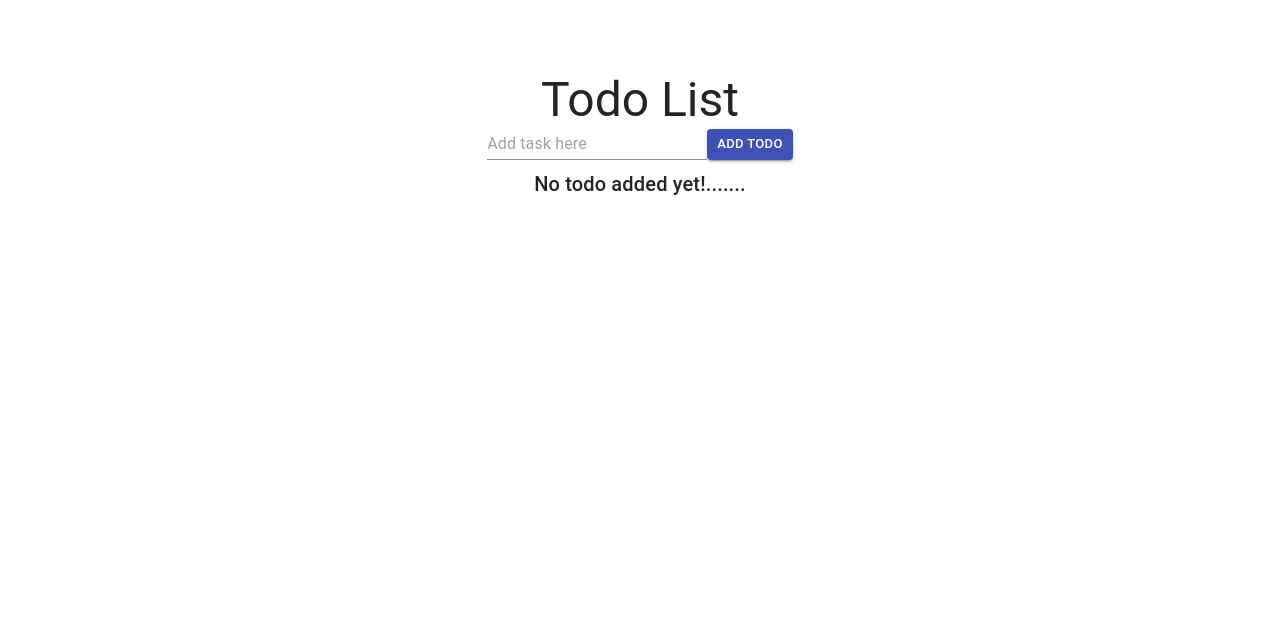
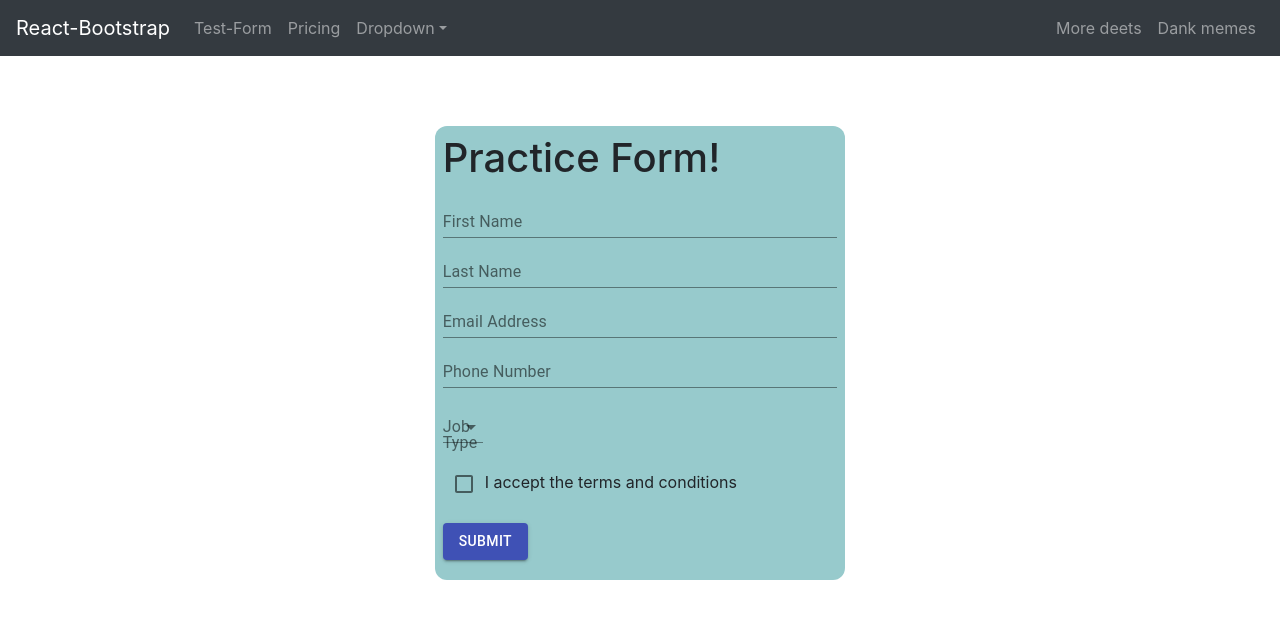
Before and after one commit to IsrarAhmed119/Todo-Task-context-api, a React (Create React App) app: page /testform in a window 1280 px wide. Shown: the top 618 px of the page. Built offline with nearby package versions, Linux system fonts and the light colour scheme.

Commit message:
Form validation added

```diff
--- a/package.json
+++ b/package.json
@@ -9,13 +9,17 @@
     "@testing-library/react": "^11.2.2",
     "@testing-library/user-event": "^12.2.2",
     "bootstrap": "^4.5.3",
+    "formik": "^2.2.5",
     "react": "^17.0.1",
     "react-bootstrap": "^1.4.0",
     "react-dom": "^17.0.1",
     "react-redux": "^7.2.2",
+    "react-router-dom": "^5.2.0",
     "react-scripts": "4.0.1",
+    "react-toastify": "^6.1.0",
     "redux": "^4.0.5",
-    "web-vitals": "^0.2.4"
+    "web-vitals": "^0.2.4",
+    "yup": "^0.32.1"
   },
   "scripts": {
     "start": "react-scripts start",
--- a/src/App.css
+++ b/src/App.css
@@ -1,7 +1,31 @@
-/* .App {
-  text-align: center;
+
+.errMsg{
+  background-color: #e57373;
+  margin-top: 3px;
+  padding: 4px;
 }
 
-.ulClass{
-  list-style-type:none;
-} */
+.formGroup{
+  padding-bottom: 2px;
+  /* padding-top: 3px; */
+}
+
+.selectGroup{
+  margin-top: 5px;
+  margin-bottom: 20px;
+}
+.formDiv{
+  border-radius: 12px 12px;
+  align-content: center;
+  background-color: rgb(151, 202, 204);
+  margin-top: 70px;
+  padding:8px
+}
+.checkBoxDiv{
+  margin-bottom: 10px;
+}
+
+.buttonDiv{
+  margin-top: 8px;
+  margin-bottom: 12px;
+}
--- a/src/App.js
+++ b/src/App.js
@@ -1,16 +1,31 @@
 import './App.css';
-import TodoList from './components/UIComponents/todoList';
+import React from 'react';
+import { Route, Redirect, Switch } from "react-router-dom";
+import { ToastContainer } from "react-toastify";
+
+import TodoList from "./components/UIComponents/todoList";
+import NavBar from "./components/UIComponents/navBar";
+import NotFound from './components/UIComponents/notFound';
+import TestForm from './components/UIComponents/testForm';
 
 
 
 function App() {
 
   return (
-    <div className="App">
+    <React.Fragment>
+      <NavBar />
+      <ToastContainer />
 
-      <TodoList/>
+      <Switch>
+        <Route path="/testform" component={TestForm} />
+        <Route path="/home" component={TodoList} />
 
-    </div>
+        <Redirect from="/" exact to="/home" />
+        <Route path="/not-found" component={NotFound} />
+        <Redirect to="/not-found" />
+      </Switch>
+    </React.Fragment>
   );
 }
 
--- /dev/null
+++ b/src/components/UIComponents/common/formComponents.js
@@ -0,0 +1,61 @@
+import { useField } from "formik";
+
+// M-UI compo
+import Input from "@material-ui/core/Input";
+import FormControl from "@material-ui/core/FormControl";
+import Select from "@material-ui/core/Select";
+import Checkbox from "@material-ui/core/Checkbox";
+import InputLabel from "@material-ui/core/InputLabel";
+
+export const MyTextInput = ({ label, ...props }) => {
+  // useField() returns [formik.getFieldProps(), formik.getFieldMeta()]
+  // which we can spread on <input>. We can use field meta to show an error
+  // message if the field is invalid and it has been touched (i.e. visited)
+  const [field, meta] = useField(props);
+  return (
+    <>
+      <div className="formGroup">
+        <FormControl fullWidth>
+          <InputLabel htmlFor={props.id || props.name}>{label}</InputLabel>
+          <Input {...field} {...props} />
+          {meta.touched && meta.error ? (
+            <div className="errMsg">{meta.error}</div>
+          ) : null}
+        </FormControl>
+      </div>
+    </>
+  );
+};
+
+export const MyCheckbox = ({ children, ...props }) => {
+  // React treats radios and checkbox inputs differently other input types, select, and textarea.
+  // Formik does this too! When you specify `type` to useField(), it will
+  // return the correct bag of props for you
+  const [field, meta] = useField({ ...props, type: "checkbox" });
+  return (
+    <div className="checkBoxDiv">
+      <label className="checkbox">
+        <Checkbox color="primary" type="checkbox" {...field} {...props} />
+        {children}
+      </label>
+      {meta.touched && meta.error ? (
+        <div className="errMsg">{meta.error}</div>
+      ) : null}
+    </div>
+  );
+};
+
+export const MySelect = ({ label, ...props }) => {
+  const [field, meta] = useField(props);
+  return (
+    <div className="selectGroup">
+      <FormControl>
+        <InputLabel htmlFor={props.id || props.name}> {label} </InputLabel>
+        <Select {...field} {...props} />
+        {meta.touched && meta.error ? (
+          <div className="errMsg">{meta.error}</div>
+        ) : null}
+      </FormControl>
+    </div>
+  );
+};
--- a/src/components/UIComponents/content.js
+++ b/src/components/UIComponents/content.js
@@ -1,5 +1,5 @@
 import React from 'react';
-import Typography from '@material-ui/core/Typography';
+// import Typography from '@material-ui/core/Typography';
 import Todos from './Todos';
 
 
--- /dev/null
+++ b/src/components/UIComponents/navBar.js
@@ -0,0 +1,38 @@
+import React from "react";
+import Navbar from "react-bootstrap/Navbar";
+import NavDropdown from "react-bootstrap/NavDropdown";
+import Nav from "react-bootstrap/Nav";
+
+const NavBar = () => {
+  return (
+    <Navbar collapseOnSelect expand="lg" bg="dark" variant="dark">
+      <Navbar.Brand href="/home">React-Bootstrap</Navbar.Brand>
+      <Navbar.Toggle aria-controls="responsive-navbar-nav" />
+      <Navbar.Collapse id="responsive-navbar-nav">
+        <Nav className="mr-auto">
+          <Nav.Link href="testform">Test-Form</Nav.Link>
+          <Nav.Link href="#pricing">Pricing</Nav.Link>
+          <NavDropdown title="Dropdown" id="collasible-nav-dropdown">
+            <NavDropdown.Item href="">Test-Form</NavDropdown.Item>
+            <NavDropdown.Item href="#action/3.2">
+              Another action
+            </NavDropdown.Item>
+            <NavDropdown.Item href="#action/3.3">Something</NavDropdown.Item>
+            <NavDropdown.Divider />
+            <NavDropdown.Item href="#action/3.4">
+              Separated link
+            </NavDropdown.Item>
+          </NavDropdown>
+        </Nav>
+        <Nav>
+          <Nav.Link href="#deets">More deets</Nav.Link>
+          <Nav.Link eventKey={2} href="#memes">
+            Dank memes
+          </Nav.Link>
+        </Nav>
+      </Navbar.Collapse>
+    </Navbar>
+  );
+};
+
+export default NavBar;
--- /dev/null
+++ b/src/components/UIComponents/notFound.js
@@ -0,0 +1,11 @@
+import React from 'react';
+
+const NotFound = () => {
+    return (
+        <div className="container mt-5">
+            <h1 className="mt-5 ">NotFound------------Compo</h1>
+        </div>
+      );
+}
+
+export default NotFound;
--- /dev/null
+++ b/src/components/UIComponents/testForm.js
@@ -0,0 +1,120 @@
+import React from "react";
+import { Formik, Form } from "formik";
+import * as Yup from "yup";
+
+// M-UI compo
+import Grid from "@material-ui/core/Grid";
+import Button from "@material-ui/core/Button";
+import MenuItem from "@material-ui/core/MenuItem";
+
+// import form compo
+import { MyTextInput } from "../UIComponents/common/formComponents";
+import { MySelect } from "../UIComponents/common/formComponents";
+import { MyCheckbox } from "../UIComponents/common/formComponents";
+
+// And now we can use these
+const TestForm = () => {
+  return (
+    <>
+      <Grid container spacing={3}>
+        <Grid item xs={4} />
+        <Grid item xs={4}>
+          <div className="formDiv">
+            <h1>Practice Form!</h1>
+            <Formik
+              initialValues={{
+                firstName: "",
+                lastName: "",
+                email: "",
+                phoneNumber: "",
+                acceptedTerms: false, // added for our checkbox
+                jobType: "", // added for our select
+              }}
+              validationSchema={Yup.object({
+                firstName: Yup.string()
+                  .min(4, "Must be 4 characters or greater")
+                  .required("Required"),
+                lastName: Yup.string()
+                  .min(4, "Must be 4 characters or greater")
+                  .required("Required"),
+                email: Yup.string()
+                  .email("Invalid email address")
+                  .required("Required"),
+                phoneNumber: Yup.number()
+                  .required("Required")
+                  .test(
+                    "len",
+                    "Must be exactly 11 characters",
+                    (val) => val && val.toString().length === 11
+                  ),
+                acceptedTerms: Yup.boolean()
+                  .required("Required")
+                  .oneOf([true], "You must accept the terms and conditions."),
+                jobType: Yup.string()
+                  .oneOf(
+                    ["designer", "development", "product", "other"],
+                    "Invalid Job Type"
+                  )
+                  .required("Required"),
+              })}
+              onSubmit={(values) => {
+                console.log("onSubmit------>>", values);
+              }}
+            >
+              <Form>
+                <MyTextInput
+                  label="First Name"
+                  name="firstName"
+                  type="text"
+                  placeholder="Jane"
+                />
+                <MyTextInput
+                  label="Last Name"
+                  name="lastName"
+                  type="text"
+                  placeholder="Doe"
+                />
+                <MyTextInput
+                  label="Email Address"
+                  name="email"
+                  type="email"
+                  placeholder="jane@formik.com"
+                />
+                <MyTextInput
+                  label="Phone Number"
+                  name="phoneNumber"
+                  type="text"
+                  placeholder="92322443"
+                />
+                <MySelect label="Job Type" name="jobType">
+                  <MenuItem value="">Select a job type</MenuItem>
+                  <MenuItem value="designer">Designer</MenuItem>
+                  <MenuItem value="development">Developer</MenuItem>
+                  <MenuItem value="product">Product Manager</MenuItem>
+                  <MenuItem value="other">Other</MenuItem>
+                </MySelect>
+                <MyCheckbox name="acceptedTerms">
+                  I accept the terms and conditions
+                </MyCheckbox>
+
+                <div className="buttonDiv">
+                  <Button
+                    type="submit"
+                    variant="contained"
+                    size="medium"
+                    color="primary"
+                  >
+                    Submit
+                  </Button>
+                </div>
+              </Form>
+            </Formik>
+          </div>
+        </Grid>
+        <Grid item xs={4} />
+      </Grid>
+    </>
+  );
+};
+
+export default TestForm;
--- a/src/components/UIComponents/todoList.js
+++ b/src/components/UIComponents/todoList.js
@@ -10,7 +10,9 @@ import Typography from '@material-ui/core/Typography';
 import { makeStyles } from '@material-ui/core/styles';
 import Content from './content';
 import manageContext from './../context-api/manageContext';
-
+// react-toastify
+import { toast } from 'react-toastify';
+import 'react-toastify/dist/ReactToastify.css';
 
 
 const useStyles = makeStyles((theme) => ({
@@ -44,7 +46,8 @@ const TodoList = (props) => {
   const handleSubmit = (e) => {
     // console.log('handleSubmit---->>')
     e.preventDefault();
-
+    let validText = inputField.trim();
+    if(validText){
       // console.log('handleSubmit_inputField---->>', inputField)
     if (!isEdit) {
       // console.log('if_isEdit---->>', isEdit)
@@ -56,6 +59,19 @@ const TodoList = (props) => {
         setisEdit(false)
       }
       setInputField('');
+    }
+    else{
+      toast.error('Please enter some text', {
+        position: "bottom-center",
+        autoClose: 5000,
+        hideProgressBar: false,
+        closeOnClick: true,
+        pauseOnHover: true,
+        draggable: true,
+        progress: undefined,
+      });
+    }
+
 
   }
 
@@ -70,13 +86,12 @@ const TodoList = (props) => {
   return (
 
     <Grid container spacing={3} className={classes.root}>
-
         <Grid item  xs={3}/>
         <Grid item xs={6}>
 
         <div className={classes.content}>
           <div>
-            <Typography variant="h3"> Todo List</Typography>
+            <Typography variant="h3" gutterBottom> Todo List</Typography>
               <Input placeholder="Add task here"
                 onChange={handleChange}
                 value={inputField || ''}
--- a/src/index.css
+++ b/src/index.css
@@ -1,4 +1,4 @@
-body {
+/* body {
   margin: 0;
   font-family: -apple-system, BlinkMacSystemFont, 'Segoe UI', 'Roboto', 'Oxygen',
     'Ubuntu', 'Cantarell', 'Fira Sans', 'Droid Sans', 'Helvetica Neue',
@@ -10,4 +10,4 @@ body {
 code {
   font-family: source-code-pro, Menlo, Monaco, Consolas, 'Courier New',
     monospace;
-}
+} */
--- a/src/index.js
+++ b/src/index.js
@@ -1,6 +1,9 @@
 import React from 'react';
 import ReactDOM from 'react-dom';
+import { BrowserRouter } from "react-router-dom";
 import './index.css';
+import "bootstrap/dist/css/bootstrap.min.css";
+
 import App from './App';
 import reportWebVitals from './reportWebVitals';
 
@@ -11,18 +14,17 @@ import allReducers from './components/redux-store/reducers/index';
 const store = createStore(
   allReducers,
   window.__REDUX_DEVTOOLS_EXTENSION__ && window.__REDUX_DEVTOOLS_EXTENSION__()
-)
+);
 
 ReactDOM.render(
-  // <React.StrictMode>
 
-      <Provider store = {store}>
-        <App />
-      </Provider>
+  <Provider store={store}>
+    <BrowserRouter>
+      <App />
+    </BrowserRouter>
+  </Provider>,
 
-  // </React.StrictMode>
-  ,
-  document.getElementById('root')
+  document.getElementById("root")
 );
 
 // If you want to start measuring performance in your app, pass a function
```
Also changed, not shown: src/components/UIComponents/todo.js (+20 -15 lines), 2 other files (tests, documents, lock files or other folders). Lines whose indentation alone changed are shown as unchanged.
